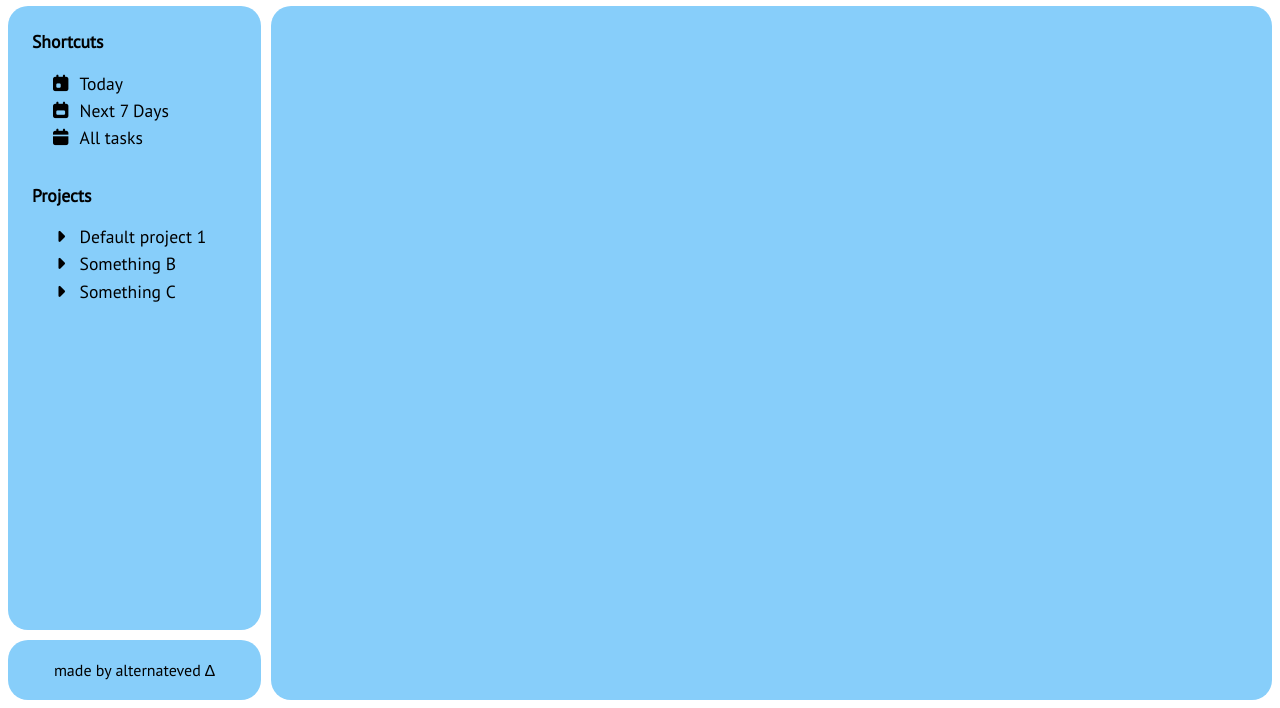
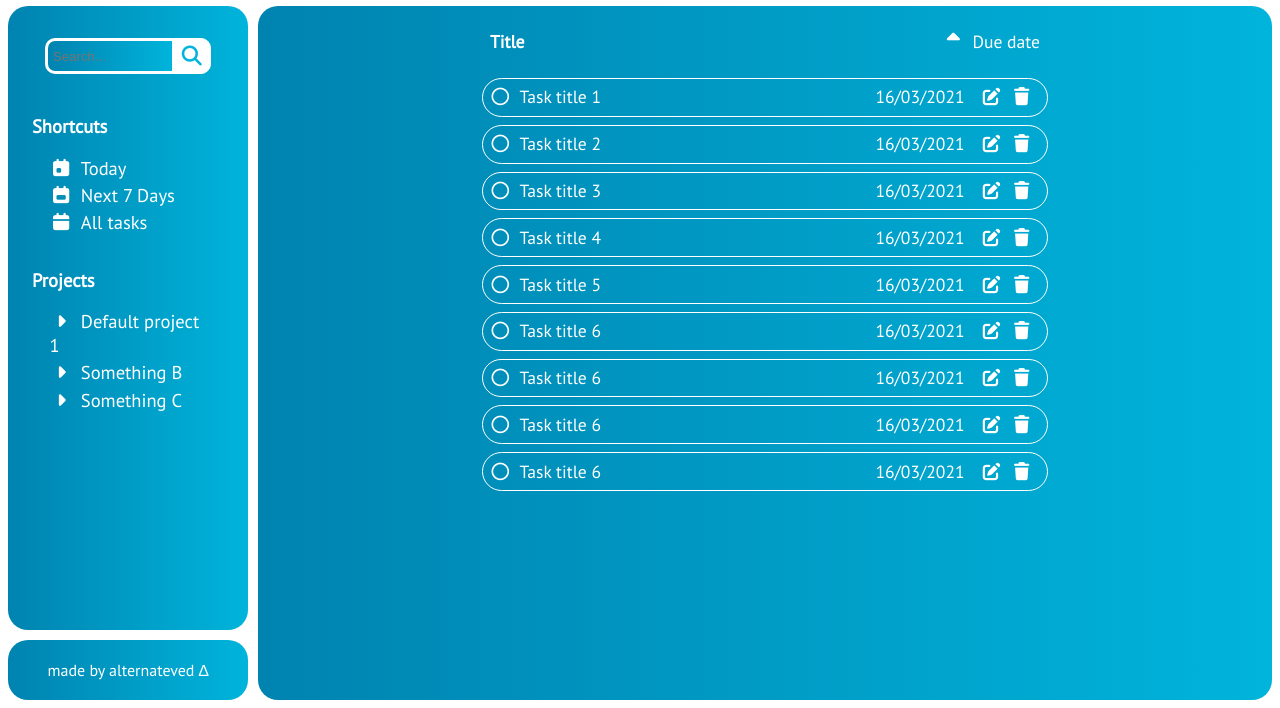
Before and after one commit to alternateved/todo-list, a plain HTML site: page index.html in a window 1280 px wide. Shown: the part 92-800 px from the top of the page. Drawn offline with Linux system fonts and the light colour scheme.

Commit message:
Hard-code task container

```diff
--- a/index.html
+++ b/index.html
@@ -19,24 +19,20 @@
           <span class="fas fa-check-circle fa-2x"></span>
           <h1>same.do</h1>
         </div>
+      </header>
+
+      <nav>
 
         <div class="wrap">
           <div class="search">
-            <input
-              type="text"
-              class="searchTerm"
-              placeholder="What are you looking for?"
-            />
+            <input type="text" class="searchTerm" placeholder="Search..." />
             <button type="submit" class="searchButton">
               <span class="fa fa-search"></span>
             </button>
           </div>
         </div>
 
-        <div></div>
-      </header>
-
-      <nav>
+        <div class="navigation">
           <div class="list-container">
             <div class="list-title"><strong>Shortcuts</strong></div>
 
@@ -46,7 +42,6 @@
               <div><span class="fas fa-calendar"></span>All tasks</div>
             </div>
           </div>
-
           <div class="list-container">
             <div class="list-title"><strong>Projects</strong></div>
 
@@ -56,9 +51,58 @@
               <div><span class="fas fa-caret-right"></span>Something C</div>
             </div>
           </div>
+        </div>
       </nav>
 
-      <main></main>
+      <main>
+        <div class="tasks-container">
+          <div class="tasks-header">
+            <div class="tasks-title"><strong>Title</strong></div>
+            <div class="tasks-sort">
+              <span class="fas fa-sort-up"></span>Due date
+            </div>
+          </div>
+
+          <div class="tasks">
+            <div class="task">
+              <div class="left-task-panel"><span class="far fa-circle"></span>Task title 1</div>
+              <div class="right-task-panel">16/03/2021<span class="fas fa-edit"></span><span class="fas fa-trash"></span></div>
+            </div>
+            <div class="task">
+              <div class="left-task-panel"><span class="far fa-circle"></span>Task title 2</div>
+              <div class="right-task-panel">16/03/2021<span class="fas fa-edit"></span><span class="fas fa-trash"></span></div>
+            </div>
+            <div class="task">
+              <div class="left-task-panel"><span class="far fa-circle"></span>Task title 3</div>
+              <div class="right-task-panel">16/03/2021<span class="fas fa-edit"></span><span class="fas fa-trash"></span></div>
+            </div>
+            <div class="task">
+              <div class="left-task-panel"><span class="far fa-circle"></span>Task title 4</div>
+              <div class="right-task-panel">16/03/2021<span class="fas fa-edit"></span><span class="fas fa-trash"></span></div>
+            </div>
+            <div class="task">
+              <div class="left-task-panel"><span class="far fa-circle"></span>Task title 5</div>
+              <div class="right-task-panel">16/03/2021<span class="fas fa-edit"></span><span class="fas fa-trash"></span></div>
+            </div>
+            <div class="task">
+              <div class="left-task-panel"><span class="far fa-circle"></span>Task title 6</div>
+              <div class="right-task-panel">16/03/2021<span class="fas fa-edit"></span><span class="fas fa-trash"></span></div>
+            </div>
+            <div class="task">
+              <div class="left-task-panel"><span class="far fa-circle"></span>Task title 6</div>
+              <div class="right-task-panel">16/03/2021<span class="fas fa-edit"></span><span class="fas fa-trash"></span></div>
+            </div>
+            <div class="task">
+              <div class="left-task-panel"><span class="far fa-circle"></span>Task title 6</div>
+              <div class="right-task-panel">16/03/2021<span class="fas fa-edit"></span><span class="fas fa-trash"></span></div>
+            </div>
+            <div class="task">
+              <div class="left-task-panel"><span class="far fa-circle"></span>Task title 6</div>
+              <div class="right-task-panel">16/03/2021<span class="fas fa-edit"></span><span class="fas fa-trash"></span></div>
+            </div>
+          </div>
+        </div>
+      </main>
 
       <footer>
         <p>
--- a/styles/styles.css
+++ b/styles/styles.css
@@ -1,5 +1,19 @@
-@import url('https://fonts.googleapis.com/css2?family=PT+Sans&display=swap');
+@import url("https://fonts.googleapis.com/css2?family=PT+Sans&display=swap");
 
+:root {
+  --primary-color: linear-gradient(to right, #0083b0, #00b4db);
+  --icon: #00b4db;
+  --link: white;
+  --primary-white: white;
+  --primary-black: black;
+  --secondary-color: slategray;
+}
+:root.dark-mode {
+  --primary-color: beige;
+  --primary-white: black;
+  --primary-black: lightgray;
+  --secondary-color: beige;
+}
 #content {
   display: grid;
   grid-template-areas:
@@ -8,13 +22,14 @@
     "nav main main"
     "footer main main";
   grid-template-rows: 80px 1fr 1fr 60px;
-  grid-template-columns: 20% 1fr 1fr;
+  grid-template-columns: 30vh 1fr 1fr;
   grid-gap: 10px;
   height: 98vh;
   margin: 0;
-  font-family: 'PT Sans', sans-serif;
+  font-family: "PT Sans", sans-serif;
   font-size: calc(0.7rem + 0.5vw);
   line-height: calc(1.1rem + 0.5vw);
+  color: var(--primary-white);
 }
 header,
 footer,
@@ -22,16 +37,19 @@ main,
 nav {
   padding: 1rem;
   border-radius: 20px;
-  background: lightskyblue;
+  background: var(--primary-color);
 }
 header {
   grid-area: header;
   display: flex;
-  justify-content: space-between;
+  justify-content: flex-start;
   align-items: center;
   font-size: calc(0.9rem + 0.3vw);
 }
 .fas {
+  padding-right: 0.5rem;
+}
+.far {
   padding-right: 0.5rem;
 }
 .logo {
@@ -49,33 +67,43 @@ header {
 }
 .searchTerm {
   width: 100%;
-  border: 3px solid black;
+  border: 3px solid var(--primary-white);
   border-right: none;
   padding: 5px;
   height: 20px;
   border-radius: 10px 0 0 10px;
   outline: none;
-  color: gray;
+  color: var(--primary-white);
+  background: var(--primary-color);
 }
-.searchTerm:focus{
-  color: lightskyblue;
+.searchTerm:focus {
+  color: white;
 }
 .searchButton {
   width: 40px;
   height: 36px;
-  border: 1px solid black;
-  background: black;
+  border: 1px solid var(--primary-white);
+  background: var(--primary-white);
   text-align: center;
-  color: #fff;
+  color: var(--icon);
   border-radius: 0 10px 10px 0;
   cursor: pointer;
   font-size: 20px;
 }
 .wrap {
-  width: 35%;
+  width: 80%;
+  padding-top: 1rem;
+  padding-bottom: 2rem;
 }
 nav {
   grid-area: nav;
+  display: flex;
+  flex-direction: column;
+  align-items: center;
+  overflow: auto;
+  font-size: calc(1rem + 0.2vw);
+}
+.navigation {
   display: flex;
   flex-direction: column;
   align-items: flex-start;
@@ -90,8 +118,33 @@ nav {
 .list > * {
   padding: 0.1rem;
 }
-  main {
+main {
   grid-area: main;
+  overflow: auto;
+}
+.tasks-container {
+  padding: 0.5rem;
+  margin: 0 15vw;
+}
+.tasks-header {
+  display: flex;
+  align-self: center;
+  justify-content: space-between;
+  padding-bottom: 1rem;
+  margin: 0 1rem;
+}
+.tasks > * {
+  margin: 0.5rem;
+}
+.task {
+  border: solid 1px var(--primary-white);
+  border-radius: 20px;
+  display: flex;
+  justify-content: space-between;
+  padding: 0.4rem;
+}
+.task .fa-edit {
+  padding-left: 1rem;
 }
 footer {
   grid-area: footer;
@@ -99,11 +152,10 @@ footer {
   justify-content: center;
   align-items: center;
   font-size: calc(0.6rem + 0.5vw);
-  color: black;
 }
 footer a {
   text-decoration: none;
-  color: black;
+  color: var(--link);
 }
 /* Stack the layout on small devices/viewports. */
 @media all and (max-width: 575px) {
@@ -114,15 +166,24 @@ footer a {
       "main"
       "main"
       "footer";
-    grid-template-rows: 170px 1fr 1fr 1fr 60px;
+    grid-template-rows: 100px 1fr 1fr 1fr 60px;
     grid-template-columns: 1fr;
   }
   header {
-      flex-direction: column;
-      justify-content: space-around;
-  }
-  nav {
     flex-direction: row;
     justify-content: space-around;
   }
+  .wrap {
+    display: none;
+    width: 60%;
+    padding-top: 0.5rem;
+    padding-bottom: 1rem;
+  }
+  .navigation {
+    flex-direction: row;
+    justify-content: center;
+  }
+  .tasks-container {
+    margin: 0 5vw;
+  }
 }
```
Lines whose indentation alone changed are shown as unchanged.
